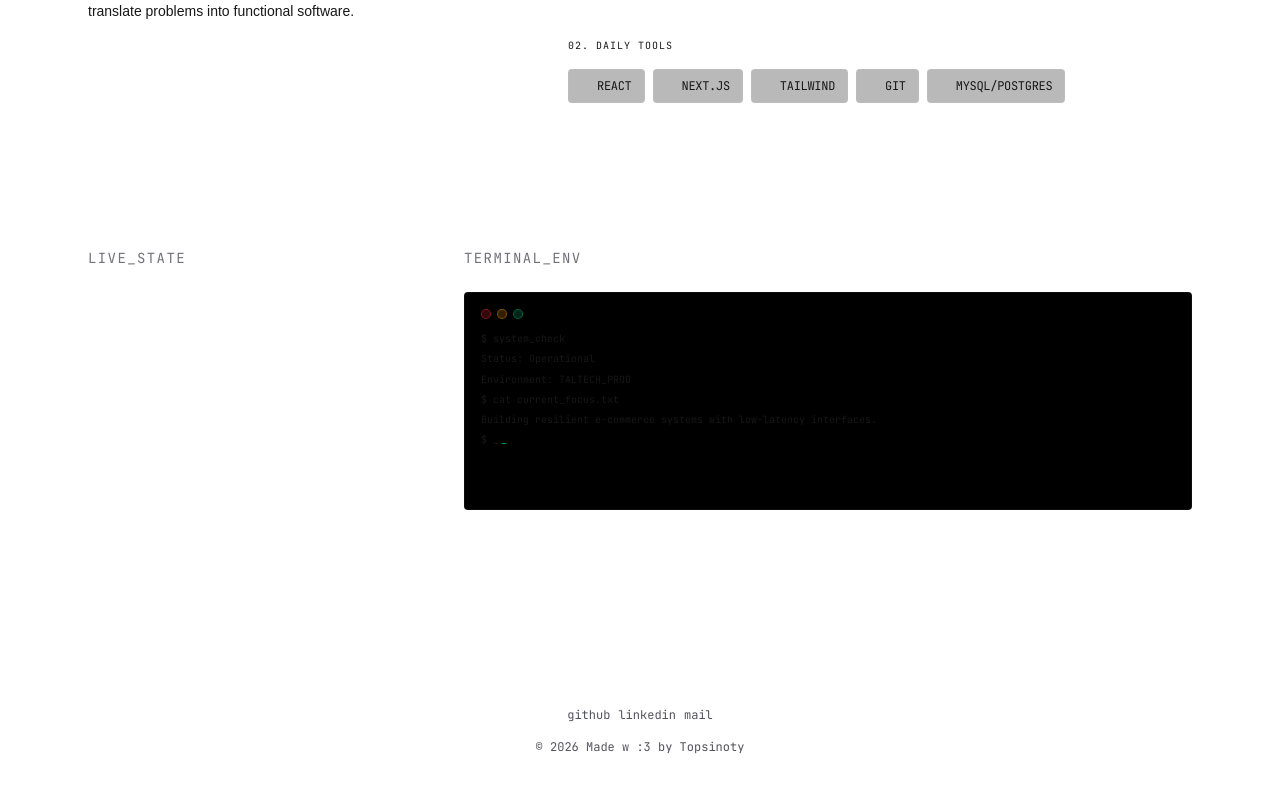
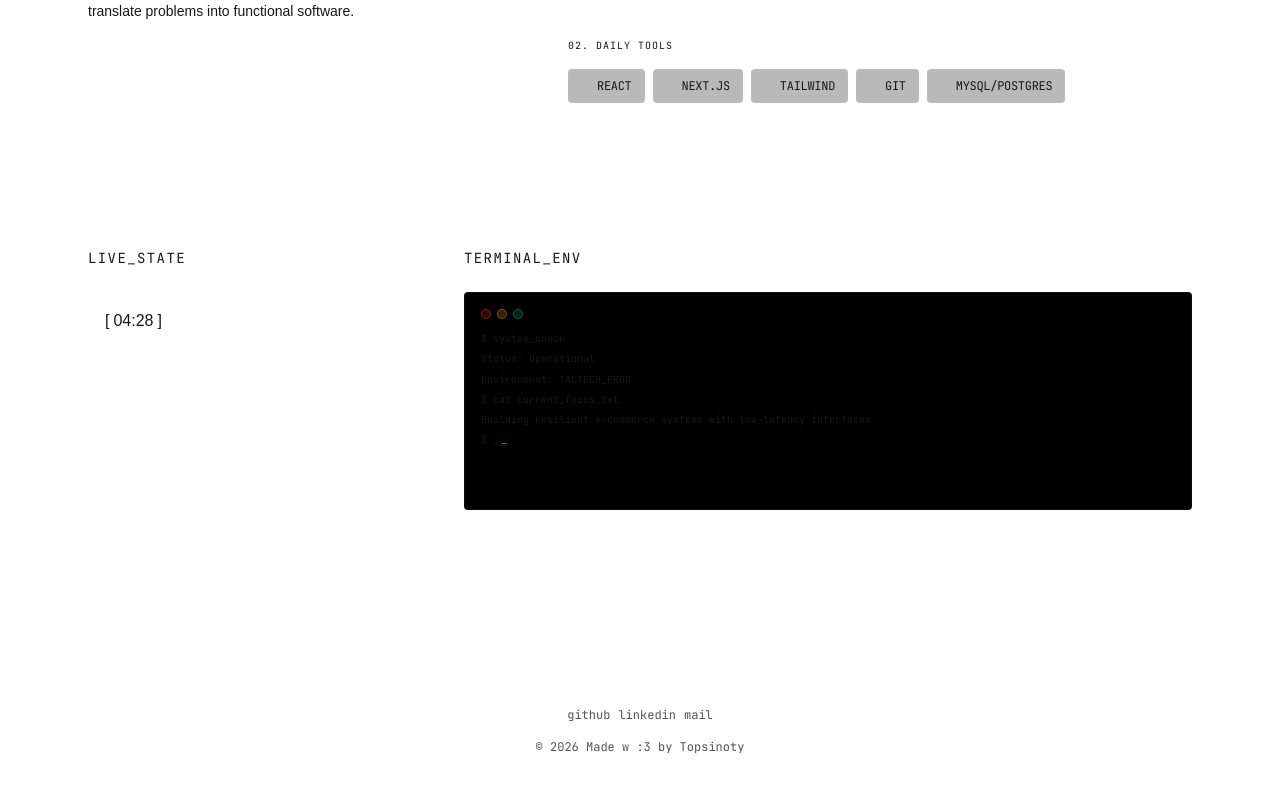
Before and after one commit to topsinoty/portfolio, a Next.js app: page / in a window 1280 px wide. Shown: the part 3736-4527 px from the top of the page. Built offline with nearby package versions, Linux system fonts and the light colour scheme; no server answers.

Commit message:
initialize time weather widget idea

```diff
--- a/src/app/page.tsx
+++ b/src/app/page.tsx
@@ -5,6 +5,7 @@ import { TechStack } from "~/components/tech-stack";
 import { SpotifyWidget } from "~/components/spotify-widget";
 import { BlockText } from "~/components/block-text";
 import Link from "next/link";
+import { TimeWeatherWidget } from "~/components/time-weather-widget";
 
 const PROJECTS: Project[] = [
   {
@@ -133,13 +134,14 @@ export default function Home() {
       <section id="personal" className="py-20 border-t border-white/5">
         <div className="grid md:grid-cols-12 gap-6">
           <div className="md:col-span-4 space-y-6">
-            <h2 className="text-sm font-mono text-zinc-500 uppercase tracking-widest mb-6">
+            <h2 className="text-sm font-mono text-muted uppercase tracking-widest mb-6">
               live_state
             </h2>
             <SpotifyWidget />
+            <TimeWeatherWidget />
           </div>
           <div className="md:col-span-8">
-            <h2 className="text-sm font-mono text-zinc-500 uppercase tracking-widest mb-6">
+            <h2 className="text-sm font-mono text-muted uppercase tracking-widest mb-6">
               terminal_env
             </h2>
             <CurrentFocus />
--- /dev/null
+++ b/src/components/time-weather-widget.tsx
@@ -0,0 +1,46 @@
+"use client";
+
+import { useEffect, useState } from "react";
+import { BlockText } from "./block-text";
+
+export const TimeWeatherWidget = () => {
+  const [hour, setHour] = useState<number>(() => new Date().getUTCHours());
+  const [minutes, setMinutes] = useState<number>(() =>
+    new Date().getUTCMinutes(),
+  );
+
+  useEffect(() => {
+    const updateTime = () => {
+      const now = new Date();
+      setHour(now.getUTCHours());
+      setMinutes(now.getUTCMinutes());
+    };
+
+    updateTime();
+
+    const timeout = setTimeout(
+      () => {
+        updateTime();
+        setInterval(updateTime, 60_000);
+      },
+      (60 - new Date().getSeconds()) * 1000,
+    );
+
+    return () => clearTimeout(timeout);
+  }, []);
+
+  const paddedVal = (val: number): string => {
+    if (val <= 9) return `0${val}`;
+    return String(val);
+  };
+
+  return (
+    <div className="flex gap-4 p-4 rounded-sm bg-muted/20 border-white/5 border items-center">
+      <div>
+        <BlockText className="text-accent!">
+          {paddedVal(hour + 2)}:{paddedVal(minutes)}
+        </BlockText>
+      </div>
+    </div>
+  );
+};
```
